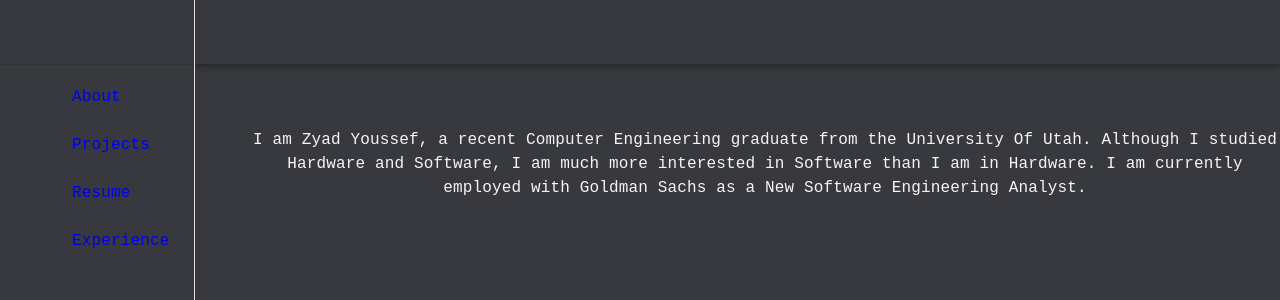
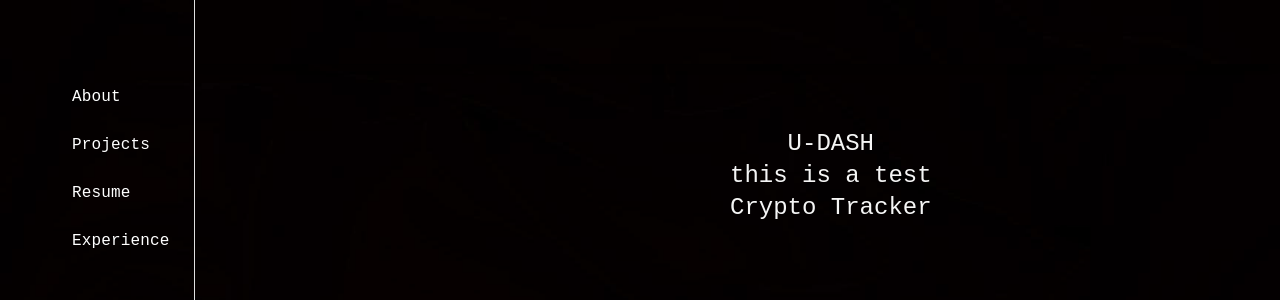
Before and after one commit to zyad-youssef/Personal-Portfolio, a React (Create React App) app in the folder personal_portfolio/: page /Projects in a window 1280 px wide. Shown: the top 300 px of the page. Built offline with nearby package versions, Linux system fonts and the light colour scheme.

Commit message:
changing background

```diff
--- a/personal_portfolio/src/App.tsx
+++ b/personal_portfolio/src/App.tsx
@@ -1,8 +1,8 @@
 import './App.css';
 import Navbar from './components/Navbar'
-import About from './components/MenuPage';
-import ProjectsPage from './components/ProjectsPage'
-import background from "./background.png"
+import AboutPage from './components/AboutPage'
+import ProjectsPage from './components/ProjectsPage';
+import background from "./background.jpg"
 
 import {
   BrowserRouter as Router,
@@ -21,11 +21,11 @@ function App() {
       <Navbar></Navbar>
       <Router>
         <Routes>
-	<Route path="/" element={<ProjectsPage/>} />
-	<Route path="/About" element={<ProjectsPage/>} />
+	<Route path="/" element={<AboutPage/>} />
+	<Route path="/About" element={<AboutPage/>} />
         <Route path="/Projects" element={<ProjectsPage/>} />
-	<Route path="/Resume" element={<ProjectsPage/>} />
-	<Route path="/Experience" element={<ProjectsPage/>} />
+	<Route path="/Resume" element={<AboutPage/>} />
+	<Route path="/Experience" element={<AboutPage/>} />
         </Routes>
       </Router>
     </div>
--- /dev/null
+++ b/personal_portfolio/src/components/AboutPage.tsx
@@ -0,0 +1,10 @@
+import Box from '@mui/material/Box';
+function Menu() {
+  return (
+    <Box style={{fontFamily: 'Courier New'}} sx={{position: 'absolute', left: '250px', fontSize: 'h12.fontSize'}}>
+    I am Zyad Youssef, a recent Computer Engineering graduate from the University Of Utah. Although my undergrad studies were both  Hardware and Software oriented, I am much more interested in Software than I am in Hardware. I am currently employed with Goldman Sachs as a New Software Engineering Analyst.
+    </Box>
+  );
+}
+
+export default Menu;
--- a/personal_portfolio/src/components/Navbar.tsx
+++ b/personal_portfolio/src/components/Navbar.tsx
@@ -13,7 +13,7 @@ import ListItemText from '@mui/material/ListItemText';
 import MenuIcon from '@mui/icons-material/Menu';
 import Toolbar from '@mui/material/Toolbar';
 import Typography from '@mui/material/Typography';
-import background from '../background.png'
+import background from '../background.jpg'
 const drawerWidth = 195;
 
 interface Props {
@@ -45,7 +45,7 @@ export default function ResponsiveDrawer(props: Props) {
             <ListItemButton>
               <ListItemIcon>
               </ListItemIcon>
-              <ListItemText primary={"About"} primaryTypographyProps={{fontFamily:"Courier New"}}/>
+              <ListItemText primary={"About"} primaryTypographyProps={{fontFamily:"Courier New", color: "#FFFFFF"}}/>
             </ListItemButton>
           </ListItem>
 
@@ -54,7 +54,7 @@ export default function ResponsiveDrawer(props: Props) {
             <ListItemButton>
               <ListItemIcon>
               </ListItemIcon>
-              <ListItemText primary={"Projects"} primaryTypographyProps={{fontFamily:"Courier New"}} />
+              <ListItemText primary={"Projects"} primaryTypographyProps={{fontFamily:"Courier New", color: "#FFFFFF" }} />
             </ListItemButton>
           </ListItem>
 
@@ -63,7 +63,7 @@ export default function ResponsiveDrawer(props: Props) {
             <ListItemButton>
               <ListItemIcon>
               </ListItemIcon>
-	      <ListItemText primary={"Resume"} primaryTypographyProps={{fontFamily:"Courier New"}} />
+	      <ListItemText primary={"Resume"} primaryTypographyProps={{fontFamily:"Courier New", color: "#FFFFFF" }} />
             </ListItemButton>
           </ListItem>
 
@@ -72,7 +72,7 @@ export default function ResponsiveDrawer(props: Props) {
             <ListItemButton>
               <ListItemIcon>
               </ListItemIcon>
-              <ListItemText primary={"Experience"} primaryTypographyProps={{fontFamily:"Courier New"}} />
+              <ListItemText primary={"Experience"} primaryTypographyProps={{fontFamily:"Courier New", color: "#FFFFFF" }} />
             </ListItemButton>
           </ListItem>
       </List>
--- a/personal_portfolio/src/components/ProjectsPage.tsx
+++ b/personal_portfolio/src/components/ProjectsPage.tsx
@@ -1,8 +1,15 @@
 import Box from '@mui/material/Box';
+import { Typography } from '@mui/material';
+
 function Menu() {
   return (
-    <Box style={{fontFamily: 'Courier New'}} sx={{position: 'absolute', left: '250px', fontSize: 'h12.fontSize'}}>
-    I am Zyad Youssef, a recent Computer Engineering graduate from the University Of Utah. Although I studied Hardware and Software, I am much more interested in Software than I am 	 in Hardware. I am currently employed with Goldman Sachs as a New Software Engineering Analyst.
+    <Box>
+	<Typography variant="h5" style={{fontFamily: 'Courier New'}} sx={{position: 'absolute', left: '730px'}}>
+	  U-DASH
+	  <div> this is a test</div>
+	  <div> </div>
+	  Crypto Tracker
+	</Typography>
     </Box>
   );
 }
```
Also changed, not shown: personal_portfolio/src/background.jpg (added), personal_portfolio/src/background.png (deleted).
